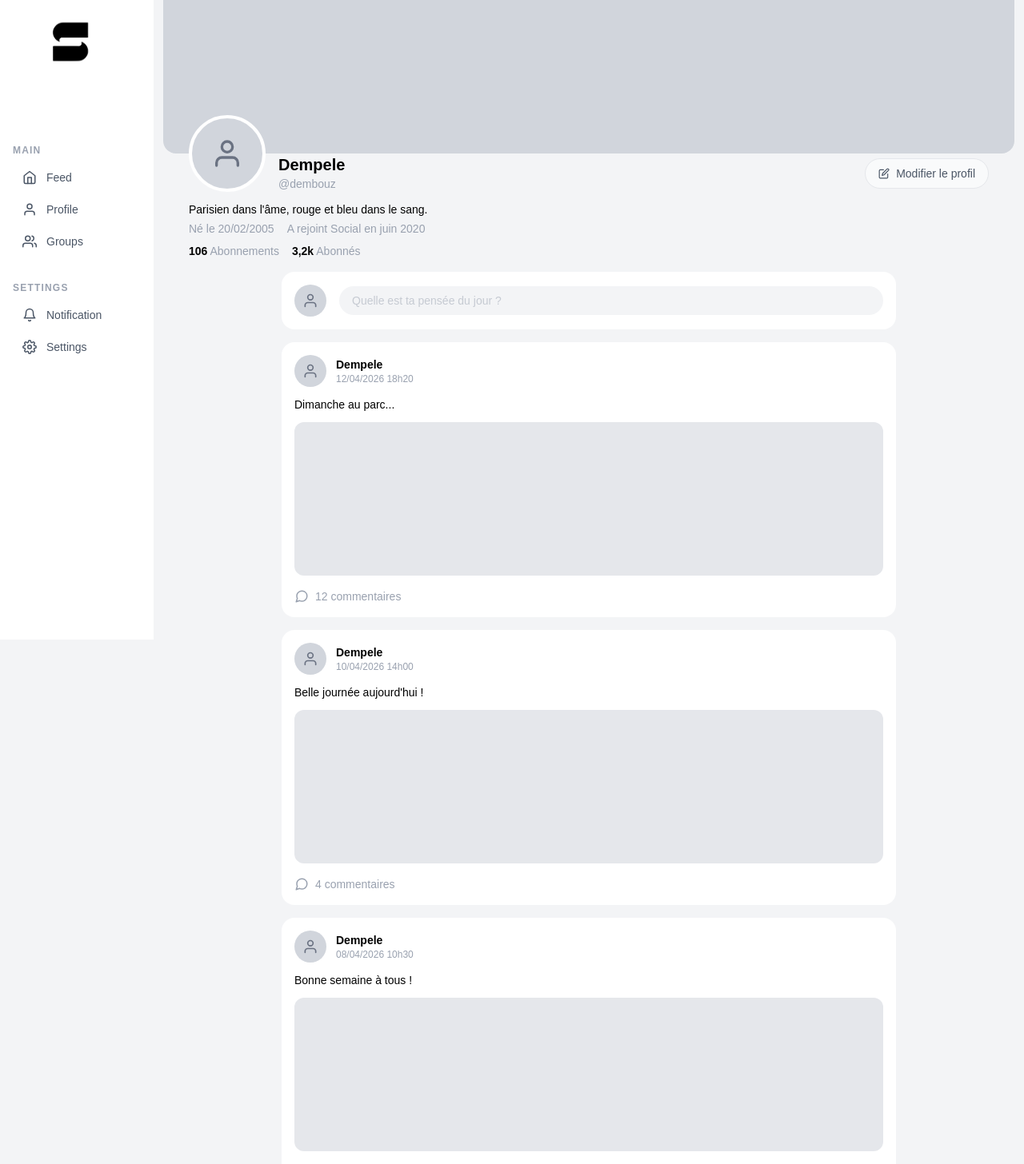
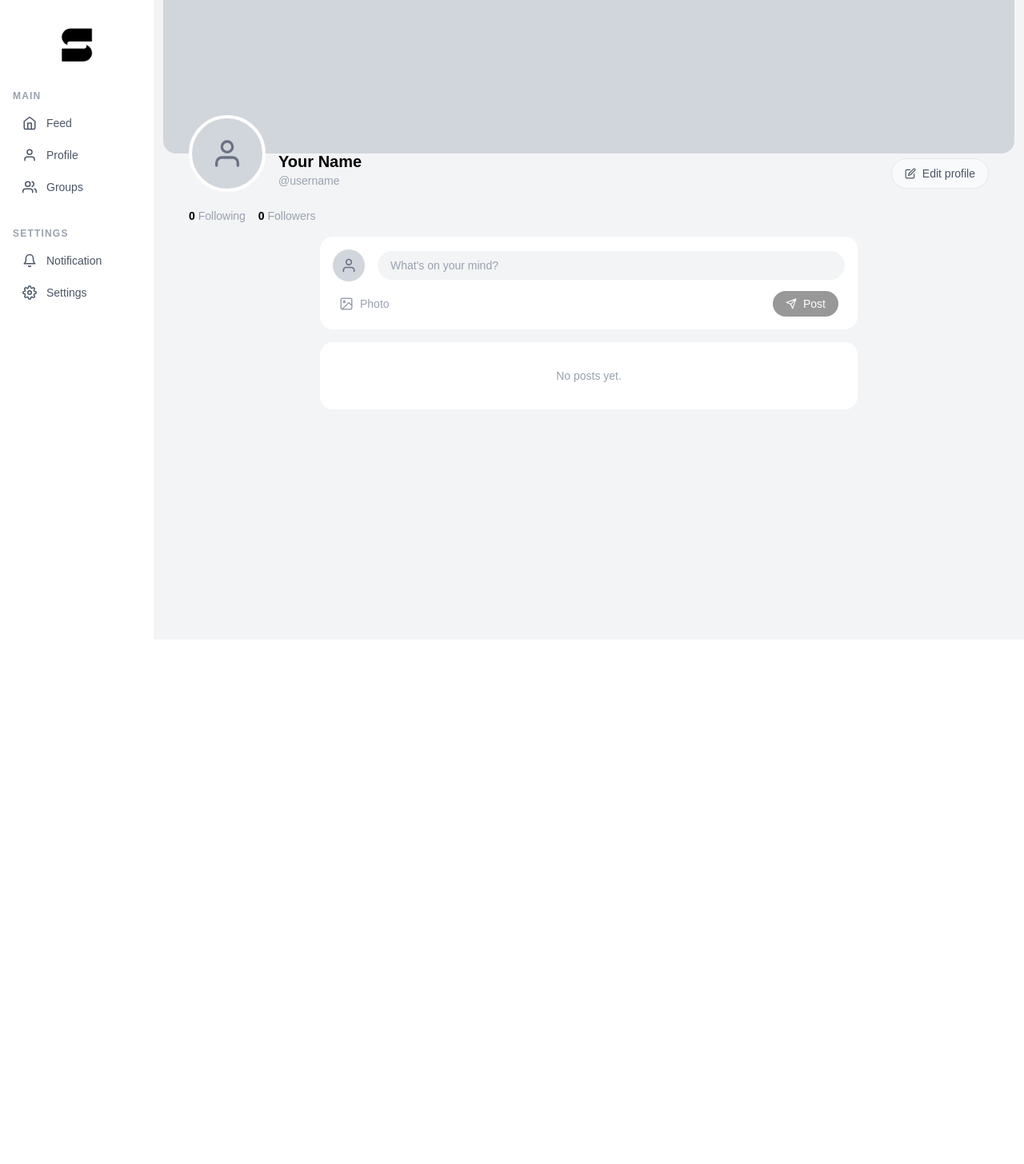
Before and after one commit to mchamakh/social-network, a Next.js app in the folder frontend/: page /profile in a window 1280 px wide. Shown: the top 1456 px of the page at 80% size. After the commit the page ends 800 px from the top, so only its background shows below. Built offline with nearby package versions, Linux system fonts and the light colour scheme.

Commit message:
remove fake account and just change the page without any information

```diff
--- a/frontend/app/profile/page.tsx
+++ b/frontend/app/profile/page.tsx
@@ -1,137 +1,183 @@
+"use client";
 import Sidebar from "@/components/Sidebar";
-import { FiUser, FiMessageCircle, FiEdit } from "react-icons/fi";
+import { FiUser, FiMessageCircle, FiHeart, FiEdit, FiSend, FiImage } from "react-icons/fi";
+import { useState } from "react";
+
+type Post = {
+  id: string;
+  date: string;
+  content: string;
+  image_url?: string;
+  likes: number;
+  comments: number;
+  liked: boolean;
+};
 
 export default function Profile() {
+  // TODO: fetch current user from GET /api/users/me
+  const user = {
+    first_name: "",
+    last_name: "",
+    nickname: "",
+    birthday: "",
+    about_me: "",
+    avatar: null,
+    followers: 0,
+    following: 0,
+    joined: "",
+  };
+
+  // TODO: fetch from GET /api/users/me/posts
+  const [posts] = useState<Post[]>([]);
+  const [newPost, setNewPost] = useState("");
+
+  const handlePost = () => {
+    if (!newPost.trim()) return;
+    // TODO: call POST /api/posts
+    setNewPost("");
+  };
+
   return (
     <div className="flex min-h-screen bg-gray-100">
-      <div className="relative sticky top-0 h-screen">
-        <img
-          src="/logo.png"
-          alt="logo"
-          className="absolute top-6 left-15 h-14 w-auto z-10"
-        />
+      <div className="sticky top-0 h-screen">
         <Sidebar />
       </div>
 
       <div className="flex flex-col flex-1 px-3 pt-0">
-        {/* BANNIERE + INFOS */}
+
+        {/* Banner + info */}
         <div className="flex-shrink-0">
           <div className="w-full h-48 bg-gray-300 rounded-b-2xl" />
 
           <div className="flex flex-col px-8">
             <div className="flex items-end justify-between -mt-12">
               <div className="flex items-end gap-4">
-                <div className="h-24 w-24 rounded-full border-4 border-white bg-gray-300 flex items-center justify-center">
+                <div className="h-24 w-24 rounded-full border-4 border-white bg-gray-300 flex items-center justify-center shrink-0">
+                  {user.avatar ? (
+                    <img src={user.avatar} alt="avatar" className="w-full h-full rounded-full object-cover" />
+                  ) : (
                     <FiUser size={40} className="text-gray-500" />
+                  )}
                 </div>
-                <div className="mb">
-                  <h1 className="text-xl font-bold text-black">Dempele</h1>
-                  <p className="text-gray-400 text-sm">@dembouz</p>
+                <div className="mb-1">
+                  <h1 className="text-xl font-bold text-black">
+                    {user.first_name || user.last_name
+                      ? `${user.first_name} ${user.last_name}`
+                      : "Your Name"}
+                  </h1>
+                  <p className="text-gray-400 text-sm">
+                    {user.nickname ? `@${user.nickname}` : "@username"}
+                  </p>
                 </div>
               </div>
 
-              <button className="flex items-center bg-gray-50 gap-2 border border-gray-200 rounded-full px-4 py-2 text-sm font-medium text-gray-600  hover:bg-black hover:text-white transition-colors mb-1">
+              <button className="flex items-center gap-2 bg-gray-50 border border-gray-200 rounded-full px-4 py-2 text-sm font-medium text-gray-600 hover:bg-black hover:text-white transition-colors mb-1">
                 <FiEdit size={14} />
-                Modifier le profil
+                Edit profile
               </button>
             </div>
 
             <div className="mt-3 flex flex-col gap-1">
-              <p className="text-sm text-black">
-                Parisien dans l'âme, rouge et bleu dans le sang.
-              </p>
+              {user.about_me && (
+                <p className="text-sm text-black">{user.about_me}</p>
+              )}
               <div className="flex gap-4 text-sm text-gray-400">
-                <span>Né le 20/02/2005</span>
-                <span>A rejoint Social en juin 2020</span>
+                {user.birthday && <span>Born {user.birthday}</span>}
+                {user.joined && <span>Joined {user.joined}</span>}
               </div>
               <div className="flex gap-4 text-sm mt-1">
                 <span>
-                  <strong className="text-black">106</strong>{" "}
-                  <span className="text-gray-400">Abonnements</span>
+                  <strong className="text-black">{user.following}</strong>{" "}
+                  <span className="text-gray-400">Following</span>
                 </span>
                 <span>
-                  <strong className="text-black">3,2k</strong>{" "}
-                  <span className="text-gray-400">Abonnés</span>
+                  <strong className="text-black">{user.followers}</strong>{" "}
+                  <span className="text-gray-400">Followers</span>
                 </span>
               </div>
             </div>
           </div>
         </div>
 
-        {/* CHAMP STICKY */}
+        {/* Composer */}
         <div className="sticky top-0 z-10 bg-gray-100 py-4 px-8">
-          <div className="max-w-3xl mx-auto w-full">
-            <div className="bg-white rounded-2xl p-4 flex items-center gap-4">
-              <div className="h-10 w-10 rounded-full bg-gray-300 flex items-center justify-center flex-shrink-0">
+          <div className="max-w-2xl mx-auto w-full">
+            <div className="bg-white rounded-2xl p-4 flex flex-col gap-3">
+              <div className="flex items-center gap-4">
+                <div className="h-10 w-10 rounded-full bg-gray-300 flex items-center justify-center shrink-0">
                   <FiUser size={20} className="text-gray-500" />
                 </div>
                 <input
                   type="text"
-                placeholder="Quelle est ta pensée du jour ?"
-                className="flex-1 bg-gray-100 rounded-full px-4 py-2 text-sm text-gray-400 outline-none"
+                  value={newPost}
+                  onChange={(e) => setNewPost(e.target.value)}
+                  onKeyDown={(e) => e.key === "Enter" && handlePost()}
+                  placeholder="What's on your mind?"
+                  className="flex-1 bg-gray-100 rounded-full px-4 py-2 text-sm text-black outline-none placeholder-gray-400"
                 />
+              </div>
+              <div className="flex items-center justify-between px-2">
+                <button className="flex items-center gap-2 text-gray-400 hover:text-black transition-colors text-sm">
+                  <FiImage size={18} />
+                  <span>Photo</span>
+                </button>
+                <button
+                  onClick={handlePost}
+                  disabled={!newPost.trim()}
+                  className="flex items-center gap-2 bg-black text-white px-4 py-1.5 rounded-full text-sm font-medium hover:bg-zinc-800 transition-colors disabled:opacity-40 disabled:cursor-not-allowed"
+                >
+                  <FiSend size={14} />
+                  Post
+                </button>
+              </div>
             </div>
           </div>
         </div>
 
-        {/* POSTS */}
+        {/* Posts */}
         <div className="px-8 pb-8">
-          <div className="max-w-3xl mx-auto w-full flex flex-col gap-4">
-            <div className="bg-white rounded-2xl p-4 flex flex-col gap-3">
+          <div className="max-w-2xl mx-auto w-full flex flex-col gap-4">
+            {posts.length === 0 ? (
+              <div className="bg-white rounded-2xl p-8 text-center text-gray-400 text-sm">
+                No posts yet.
+              </div>
+            ) : (
+              posts.map((post) => (
+                <div key={post.id} className="bg-white rounded-2xl p-4 flex flex-col gap-3">
                   <div className="flex items-center gap-3">
-                <div className="h-10 w-10 rounded-full bg-gray-300 flex items-center justify-center flex-shrink-0">
+                    <div className="h-10 w-10 rounded-full bg-gray-300 flex items-center justify-center shrink-0">
                       <FiUser size={20} className="text-gray-500" />
                     </div>
                     <div>
-                  <p className="text-sm font-bold text-black">Dempele</p>
-                  <p className="text-xs text-gray-400">12/04/2026 18h20</p>
-                </div>
-              </div>
-              <p className="text-sm text-black">Dimanche au parc...</p>
-              <div className="w-full h-48 bg-gray-200 rounded-xl" />
-              <div className="flex items-center gap-2 text-gray-400 text-sm mt-1">
-                <FiMessageCircle size={18} />
-                <span>12 commentaires</span>
+                      <p className="text-sm font-bold text-black">
+                        {user.first_name} {user.last_name}
+                      </p>
+                      <p className="text-xs text-gray-400">{post.date}</p>
                     </div>
                   </div>
 
-            <div className="bg-white rounded-2xl p-4 flex flex-col gap-3">
-              <div className="flex items-center gap-3">
-                <div className="h-10 w-10 rounded-full bg-gray-300 flex items-center justify-center flex-shrink-0">
-                  <FiUser size={20} className="text-gray-500" />
-                </div>
-                <div>
-                  <p className="text-sm font-bold text-black">Dempele</p>
-                  <p className="text-xs text-gray-400">10/04/2026 14h00</p>
+                  <p className="text-sm text-black">{post.content}</p>
+
+                  {post.image_url && (
+                    <img src={post.image_url} alt="" className="w-full rounded-xl object-cover max-h-64" />
+                  )}
+
+                  <div className="flex items-center gap-5 text-gray-400 text-sm mt-1">
+                    <button className={`flex items-center gap-1.5 transition-colors ${post.liked ? "text-red-500" : "hover:text-red-400"}`}>
+                      <FiHeart size={17} fill={post.liked ? "currentColor" : "none"} />
+                      <span>{post.likes}</span>
+                    </button>
+                    <button className="flex items-center gap-1.5 hover:text-black transition-colors">
+                      <FiMessageCircle size={17} />
+                      <span>{post.comments}</span>
+                    </button>
                   </div>
                 </div>
-              <p className="text-sm text-black">Belle journée aujourd'hui !</p>
-              <div className="w-full h-48 bg-gray-200 rounded-xl" />
-              <div className="flex items-center gap-2 text-gray-400 text-sm mt-1">
-                <FiMessageCircle size={18} />
-                <span>4 commentaires</span>
+              ))
+            )}
           </div>
         </div>
 
-            <div className="bg-white rounded-2xl p-4 flex flex-col gap-3">
-              <div className="flex items-center gap-3">
-                <div className="h-10 w-10 rounded-full bg-gray-300 flex items-center justify-center flex-shrink-0">
-                  <FiUser size={20} className="text-gray-500" />
-                </div>
-                <div>
-                  <p className="text-sm font-bold text-black">Dempele</p>
-                  <p className="text-xs text-gray-400">08/04/2026 10h30</p>
-                </div>
-              </div>
-              <p className="text-sm text-black">Bonne semaine à tous !</p>
-              <div className="w-full h-48 bg-gray-200 rounded-xl" />
-              <div className="flex items-center gap-2 text-gray-400 text-sm mt-1">
-                <FiMessageCircle size={18} />
-                <span>7 commentaires</span>
-              </div>
-            </div>
-          </div>
-        </div>
       </div>
     </div>
   );
--- a/frontend/components/Sidebar.tsx
+++ b/frontend/components/Sidebar.tsx
@@ -3,7 +3,12 @@ import { FiBell, FiSettings, FiUsers, FiUser, FiHome } from "react-icons/fi";
 
 export default function Sidebar() {
   return (
-    <div className="flex flex-col w-48 min-h-screen bg-white px-4 py-6 pt-45 gap-8">
+    <div className="flex flex-col w-48 min-h-screen bg-white px-4 py-6 gap-8">
+      {/* Logo */}
+      <div className="flex items-center justify-center pt-2">
+        <img src="/logo.png" alt="logo" className="h-12 w-auto" />
+      </div>
+
       <div className="flex flex-col gap-2">
         <p className="text-xs text-gray-400 font-semibold uppercase tracking-widest">
           Main
```
Lines whose indentation alone changed are shown as unchanged.
